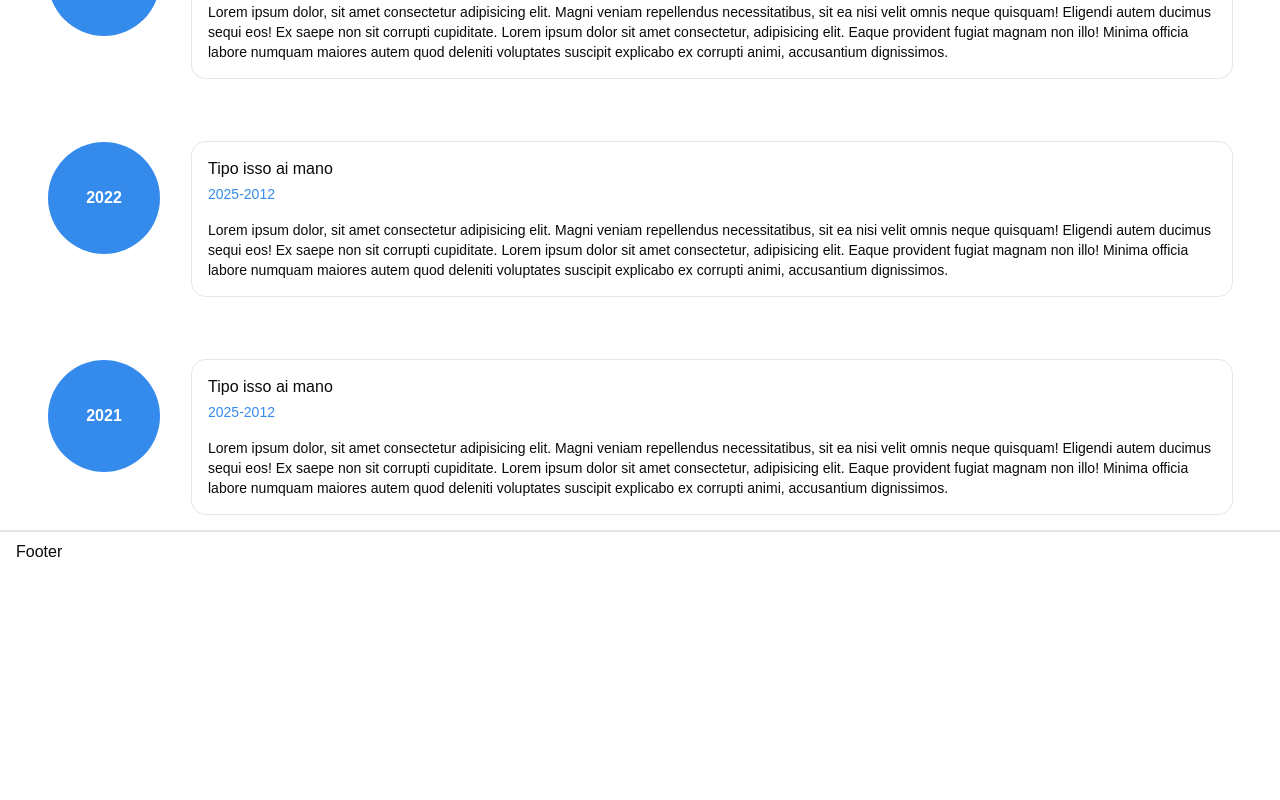
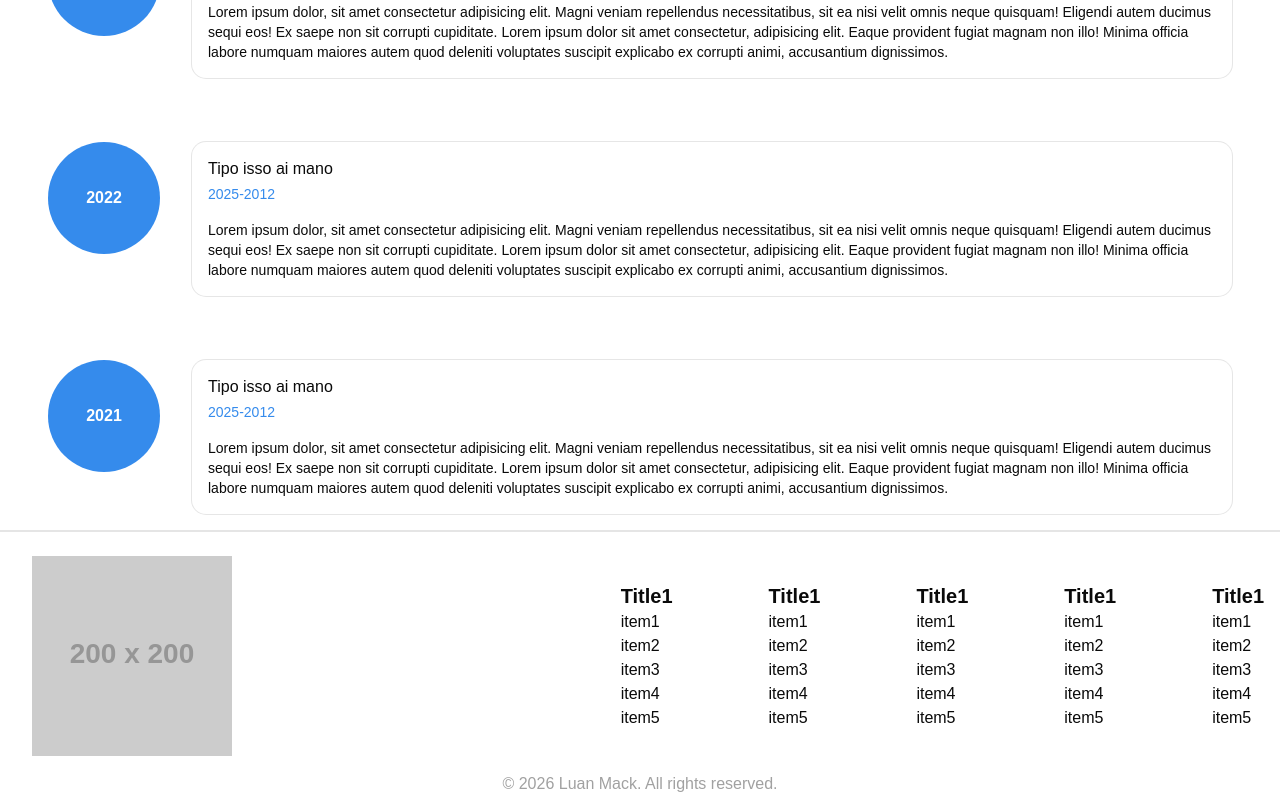
Before and after one commit to luankaike-code/lkms-ui, a React (Vite) app: page / in a window 1280 px wide. Shown: the part 3259-4059 px from the top of the page. Before the commit the page ends 3827 px from the top, so only its background shows below. Built offline with nearby package versions, Linux system fonts and the light colour scheme.

Commit message:
Improve footer structure on RoutesApp

```diff
--- a/src/routesApp.tsx
+++ b/src/routesApp.tsx
@@ -1,11 +1,23 @@
 import { BrowserRouter, Routes, Route } from 'react-router-dom';
 import { HeaderBase, HeaderBaseContent, HeaderBaseIcon } from './components/headers';
-import { MainBase } from './components/mains';
-import { FooterBase } from './components/footers';
 import { App } from './App';
 import { Outlet } from "react-router";
 import { PlaceholderImage } from './components/placeholders';
 import { LinkBasic } from './components/link';
+import { FooterBaseMainContent, FooterBaseMainContentSection, FooterBaseMainContentSectionItem, FooterBaseMainContentSectionTitle, FooterBase, FooterBaseMain, FooterBaseCopyright, FooterBaseMainIcon } from './components/footers';
+
+function FTSection() {
+	return (
+		<FooterBaseMainContentSection>
+			<FooterBaseMainContentSectionTitle>Title1</FooterBaseMainContentSectionTitle>
+			<FooterBaseMainContentSectionItem>item1</FooterBaseMainContentSectionItem>
+			<FooterBaseMainContentSectionItem>item2</FooterBaseMainContentSectionItem>
+			<FooterBaseMainContentSectionItem>item3</FooterBaseMainContentSectionItem>
+			<FooterBaseMainContentSectionItem>item4</FooterBaseMainContentSectionItem>
+			<FooterBaseMainContentSectionItem>item5</FooterBaseMainContentSectionItem>
+		</FooterBaseMainContentSection>
+	)
+}
 
 function Wrapper() {
 	return (
@@ -22,7 +34,21 @@ function Wrapper() {
 			</HeaderBase>
 			<Outlet />
 			<FooterBase>
-					<h1>Footer</h1>
+				<FooterBaseMain>
+					<FooterBaseMainIcon>
+						<PlaceholderImage x={200} y={200} />
+					</FooterBaseMainIcon>
+					<FooterBaseMainContent>
+						<FTSection />
+						<FTSection />
+						<FTSection />
+						<FTSection />
+						<FTSection />
+					</FooterBaseMainContent>
+				</FooterBaseMain>
+				<FooterBaseCopyright>
+					© 2026 Luan Mack. All rights reserved.
+				</FooterBaseCopyright>
 			</FooterBase>
 		</>
 	)
```
